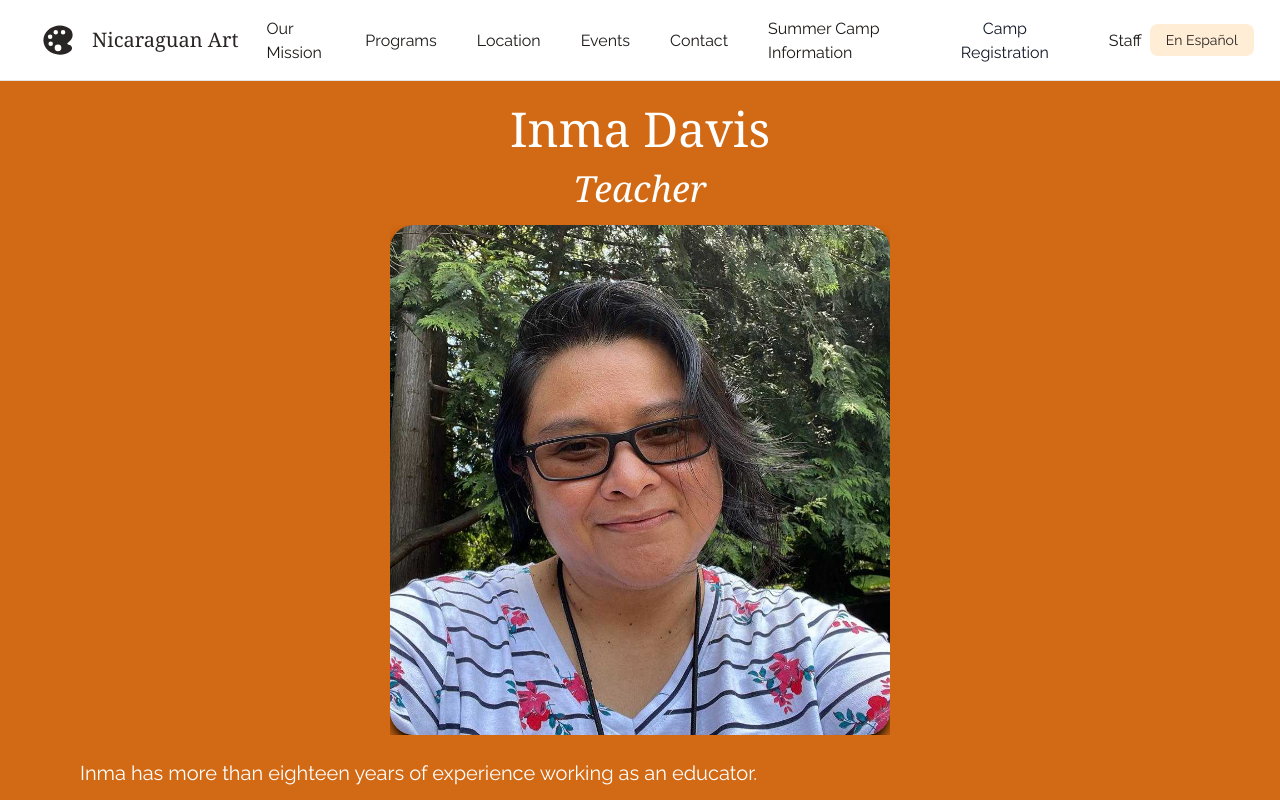
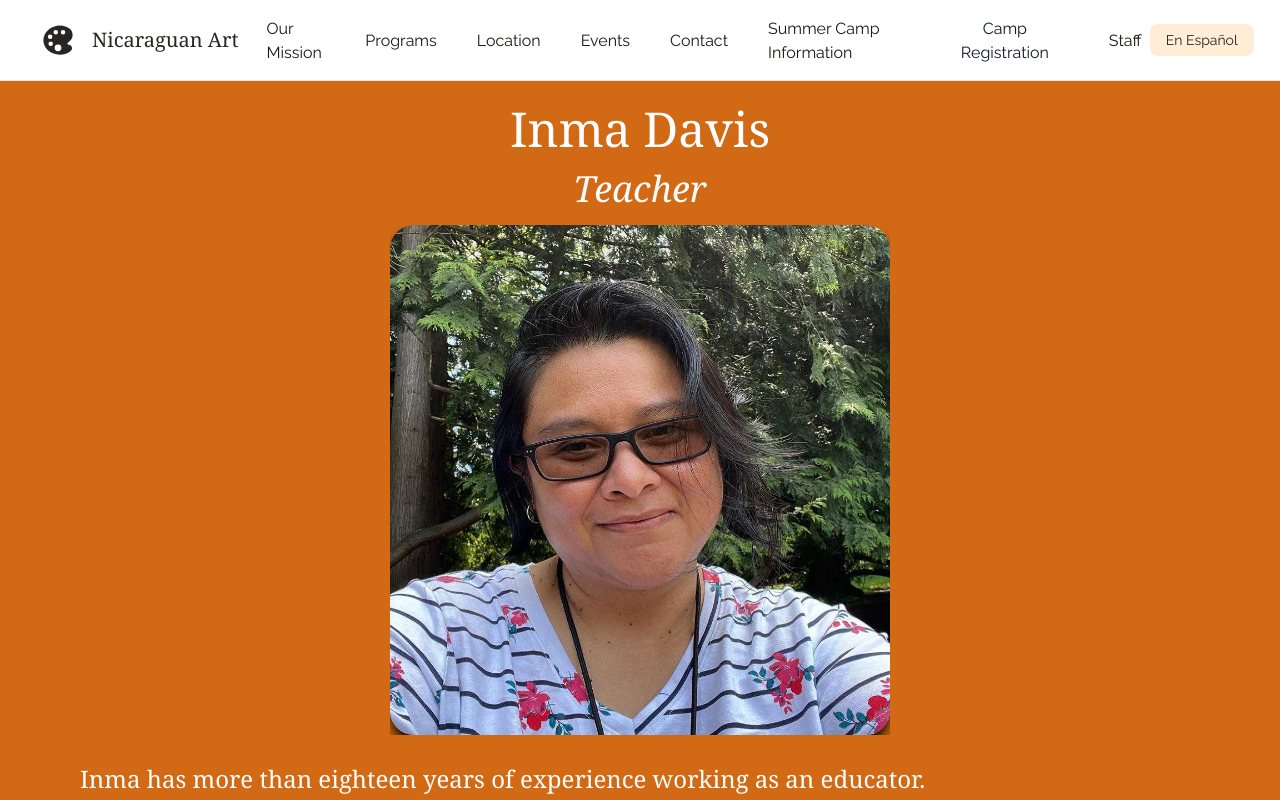
Before and after one commit to papadavis47/ometepe-art-and-education, a Next.js app: page /staff/inma in a window 1280 px wide. Shown: the top 800 px of the page. Built offline with nearby package versions, Linux system fonts and the light colour scheme; a web font is replaced by a local one.

Commit message:
Continue styling bioparagraph component

```diff
--- a/components/BioParagraph/BioParagraph.js
+++ b/components/BioParagraph/BioParagraph.js
@@ -1,9 +1,9 @@
 // Add context here - when I have the spanish text
 
-function BioParagraph({ text }) {
+function BioParagraph({ text, id }) {
   return (
-    <div className='my-3'>
-      <p className='text-lg sm:text-xl'>{text}</p>
+    <div className='my-3' key={id}>
+      <p className='font-serif text-xl leading-relaxed md:leading-10 sm:text-2xl'>{text}</p>
     </div>
   );
 }
```
